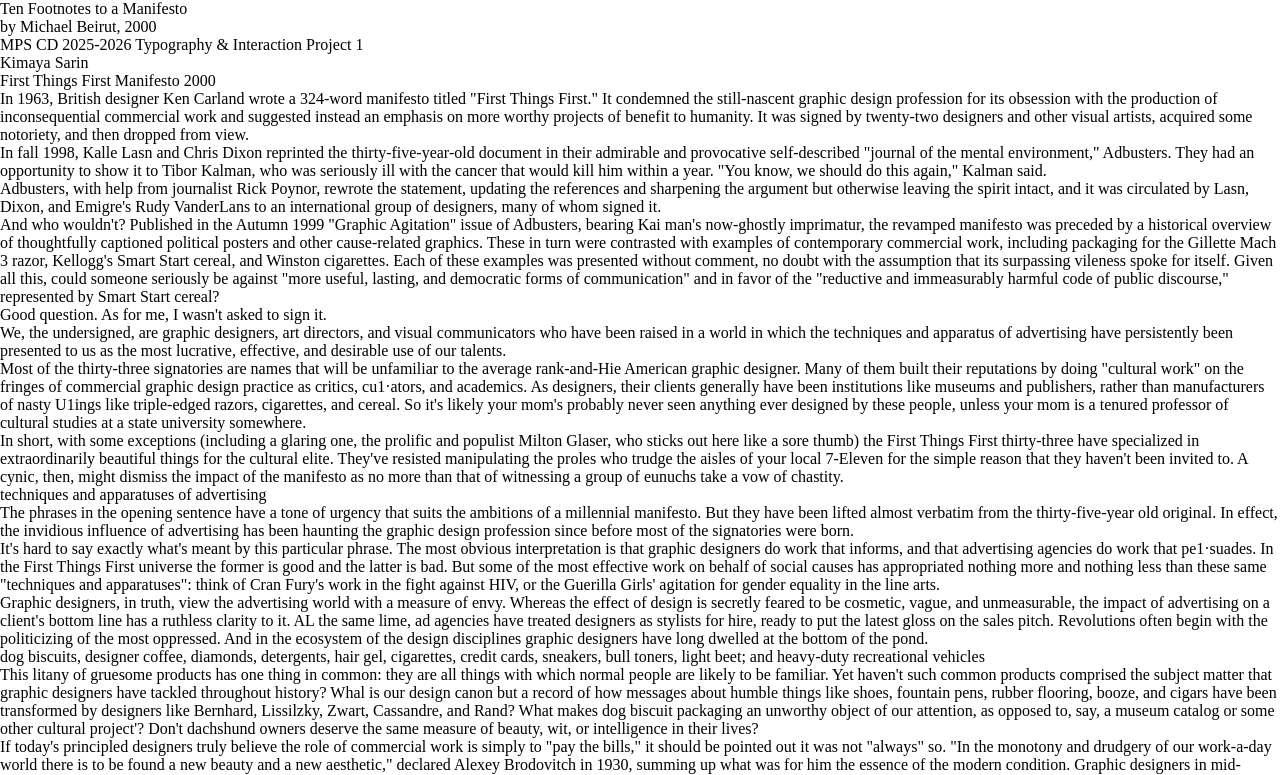
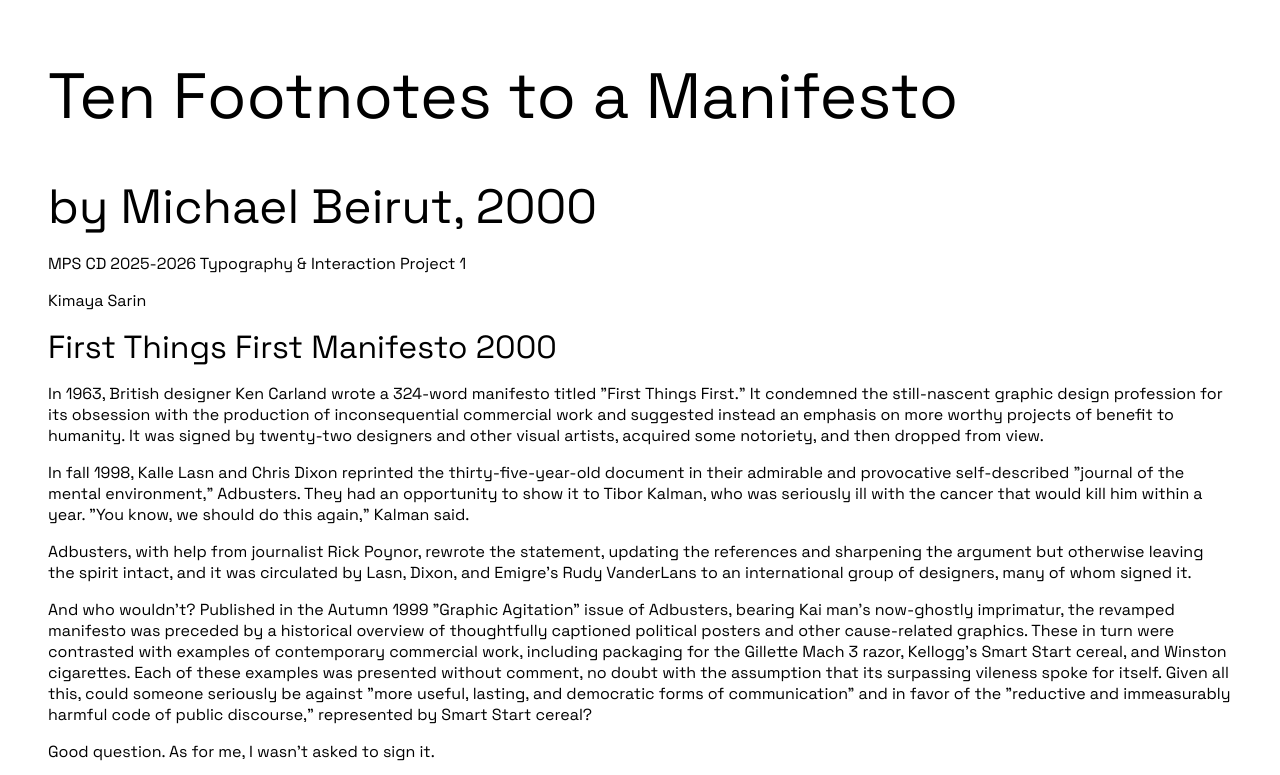
Before and after one commit to kimayasarin15/manuscript, a plain HTML site: page index.html in a window 1280 px wide. Shown: the top 775 px of the page. Drawn offline with Linux system fonts and the light colour scheme.

Commit message:
Added basic css class demo

```diff
--- a/style.css
+++ b/style.css
@@ -1,3 +1,24 @@
-/* html {
-    color: red;
+@import url('https://fonts.googleapis.com/css2?family=Space+Grotesk:wght@300..700&display=swap');
+
+body {
+     font-family: "Space Grotesk", sans-serif;
+    colour: #1f1f1f;
+    padding: 3rem;
 }
+*:not(:first-child) { margin-block-start: 1em;}
+
+h1 {
+    font-size: 4rem;
+    line-height: 100%;
+  /*  background-color: #F13523;
+    color: white;
+    padding: 2rem; */
+}
+
+h2 {
+    font-size: 3rem;
+}
+
+h3 {
+    font-size: 2rem;
+}
```
